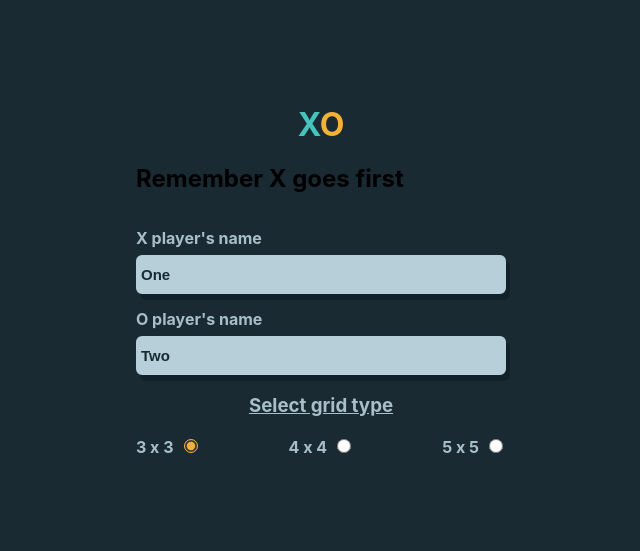
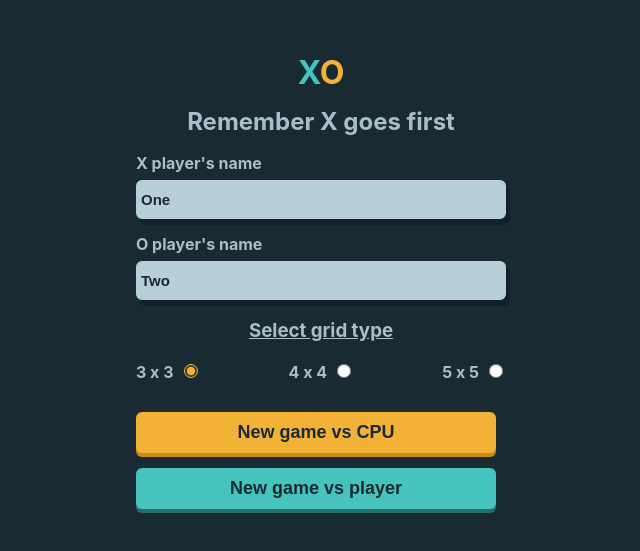
Before and after one commit to KonstantinosKoulaxizis/tic-tac-toe, a React (Create React App) app: page / in a window 1280 px wide. Shown: the part 119-670 px from the top of the page, without its empty margins (319-959 px from the left). Built offline with nearby package versions, Linux system fonts and the light colour scheme.

Commit message:
feat: Add gane type buttons component; featL Add playe with ai redux prop; feat: connect it to main view; styles: Add style to Game buttons component

```diff
--- /dev/null
+++ b/src/components/gameSelection/GameTypeButtons.tsx
@@ -0,0 +1,26 @@
+import { useNavigate } from 'react-router-dom'
+
+import { useReduxDispatch } from '../../utils/ReduxHooks'
+import { setAiPlayer } from '../../store/slices/gameReducer'
+
+const GameTypeButtons = () => {
+  const navigate = useNavigate()
+  const dispatch = useReduxDispatch()
+
+  const handlePlayWithCPU = () => {
+    dispatch(setAiPlayer(true))
+    navigate('/game')
+  }
+  return (
+    <div className='game-buttons'>
+      <button className='cpu-button' onClick={handlePlayWithCPU}>
+        New game vs CPU
+      </button>
+      <button className='player-button' onClick={() => navigate('/game')}>
+        New game vs player
+      </button>
+    </div>
+  )
+}
+
+export default GameTypeButtons
--- a/src/store/slices/gameReducer.ts
+++ b/src/store/slices/gameReducer.ts
@@ -10,6 +10,7 @@ interface GameSliceInterface {
     X: string
     O: string
   }
+  aiPlayer: boolean
   grid: number,
   board: BoardType
 }
@@ -19,6 +20,7 @@ const initialState: GameSliceInterface = {
     X: 'One',
     O: 'Two'
   },
+  aiPlayer: false,
   grid: INITIAL_GRID_NUMBER,
   board: createBoard(INITIAL_GRID_NUMBER),
 
@@ -32,14 +34,17 @@ export const gameSlice = createSlice({
       const { mark, value } = action.payload
       state.playerNames[mark] = value
     },
-    setGrid: (state, action) => {
+    setGrid: (state, action: PayloadAction<number>) => {
       const gridValue = action.payload
       state.board = createBoard(gridValue)
       state.grid = gridValue
+    },
+    setAiPlayer: (state, action: PayloadAction<boolean>) => {
+      state.aiPlayer = action.payload
     }
   }
 })
 
-export const { setPlayerName, setGrid } = gameSlice.actions
+export const { setPlayerName, setGrid, setAiPlayer } = gameSlice.actions
 
 export default gameSlice.reducer
--- a/src/styles/App.scss
+++ b/src/styles/App.scss
@@ -21,6 +21,16 @@ body {
   -moz-osx-font-smoothing: grayscale;
 }
 
+button {
+  border-radius: $border_radius_300;
+  border: none;
+  cursor: pointer;
+}
+
+button:active {
+  opacity: 0.8;
+}
+
 .logo {
   text-align: center;
   gap: 3px;
--- a/src/styles/GameSelection.scss
+++ b/src/styles/GameSelection.scss
@@ -5,6 +5,13 @@
     display: flex;
     flex-direction: column;
     gap: 15px;
+
+    .reminder {
+      text-align: center;
+      color: $light_500;
+      margin: 2px;
+      margin-top: 15px;
+    }
 
     label {
       display: flex;
@@ -70,4 +77,35 @@
       }
     }
   }
+
+  .game-buttons {
+    margin-top: 30px;
+    display: flex;
+    flex-direction: column;
+    gap: 15px;
+
+    button {
+      width: $small_screen_width;
+      padding: 10px;
+      font-weight: bold;
+      color: $dark_500;
+      font-size: 18px;
+    }
+
+    .cpu-button {
+      background-color: $secondary_color_500;
+      box-shadow: 0 4px $secondary_color_700;
+    }
+
+    .player-button {
+      background-color: $primary_color_500;
+      box-shadow: 0 4px $primary_color_700;
+    }
+
+    @media (min-width: $small_screen) {
+      button {
+        min-width: $big_screen_width !important;
+      }
+    }
+  }
 }
--- a/src/views/GameSelection.tsx
+++ b/src/views/GameSelection.tsx
@@ -1,6 +1,7 @@
 import Logo from '../components/shared/Logo'
 import EditPlayerName from '../components/gameSelection/EditPlayerName'
 import GridSelection from '../components/gameSelection/GridSelection'
+import GameTypeButtons from '../components/gameSelection/GameTypeButtons'
 
 import '../styles/GameSelection.scss'
 
@@ -10,6 +11,7 @@ function GameSelection() {
       <Logo />
       <EditPlayerName />
       <GridSelection/>
+      <GameTypeButtons />
     </div>
   )
 }
```
